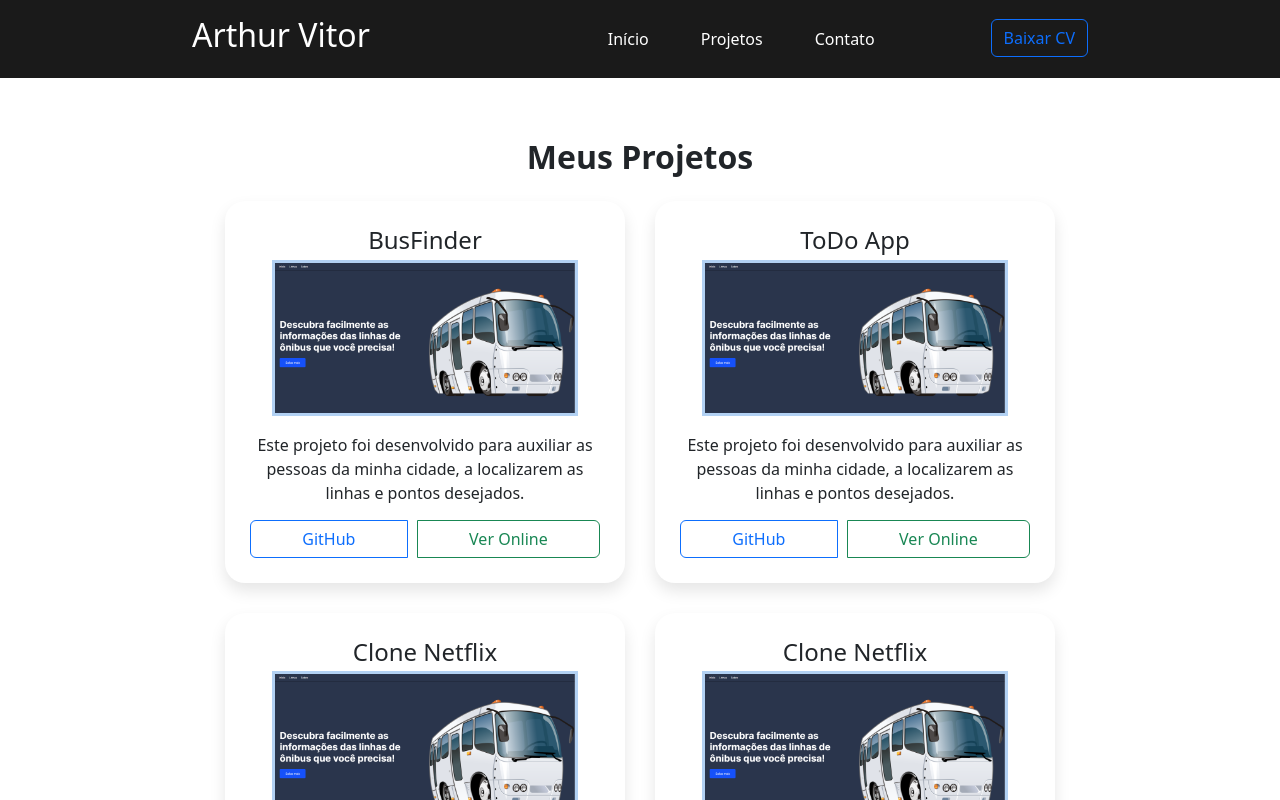
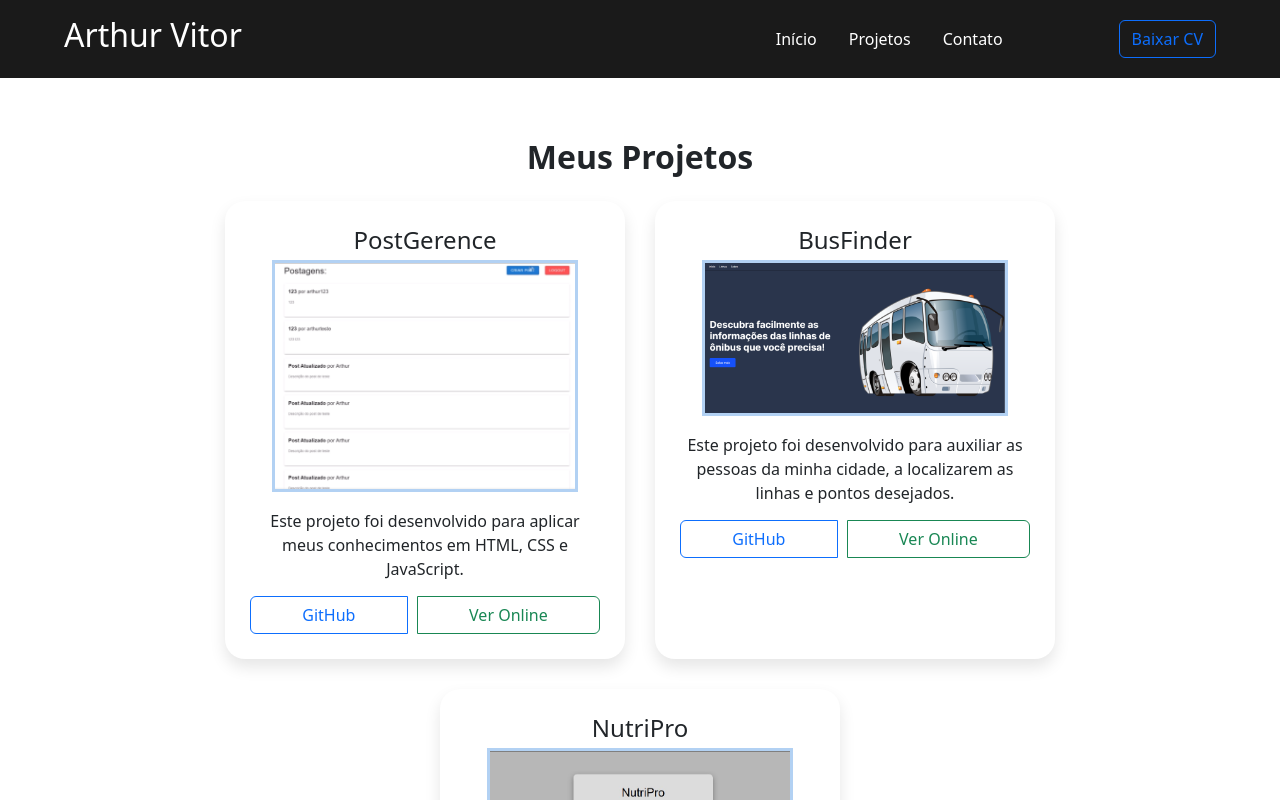
Before and after one commit to arthurvitorads/newPortifolio, a Vue app: page /sobre in a window 1280 px wide. Shown: the top 800 px of the page. Built offline with nearby package versions, Linux system fonts and the light colour scheme.

Commit message:
build do projeto

```diff
--- a/src/components/navComponent.vue
+++ b/src/components/navComponent.vue
@@ -2,9 +2,12 @@
     <section class="navegacao-container p-3">
         <div class="navegacao">
             <h2>Arthur Vitor</h2>
-            <div class="list">
+            <button class="menu-btn d-md-none" @click="toggleMenu">
+                ☰
+            </button>
+            <div class="list" :class="{ 'ativo': showMenu }">
                 <nav class="navegacao-lista nav">
-                    <ul class="nav justify-content-center">
+                    <ul class="nav justify-content-center flex-column flex-md-row text-center">
                         <li class="nav-item">
                             <router-link to="/" class="nav-link active">Início</router-link>
                         </li>
@@ -16,29 +19,29 @@
                         </li>
                     </ul>
                 </nav>
-                <div class="download-cv">
+
+                <div class="download-cv text-center text-md-start">
                     <a href="/CURRICULO.pdf" download class="btn btn-outline-primary">Baixar CV</a>
-
                 </div>
             </div>
         </div>
     </section>
 </template>
 
-<script lang="ts">
-import { defineComponent } from 'vue';
+<script lang="ts" setup>
+import { ref } from 'vue'
 
+const showMenu = ref(false)
 
-export default defineComponent({
-    name: 'navComponent'
-})
+function toggleMenu() {
+  showMenu.value = !showMenu.value
+}
 
 </script>
 
 <style scoped>
 .navegacao-container {
   background-color: #1a1a1a;
-
 }
 
 .navegacao {
@@ -46,24 +49,72 @@ export default defineComponent({
   justify-content: space-between;
   align-items: center;
   margin: auto;
-    width: 70vw;
+  width: 90vw;
+  max-width: 1200px;
+  z-index: 10;
 }
 
+/* Nome */
 .navegacao h2 {
   color: white;
 }
 
-.list {
-    display: flex;
-    gap: 100px;
-
+.menu-btn {
+  background: none;
+  color: white;
+  border: none;
+  font-size: 2rem;
+  cursor: pointer;
+  display: block;
+  z-index: 1001;
 }
 
-.navegacao-lista ul {
-    gap: 20px;
+@media (min-width: 768px) {
+  .menu-btn {
+    display: none;
+  }
+}
+
+.list {
+  display: none;
+}
+
+@media (min-width: 768px) {
+  .list {
+    display: flex !important;
+    flex-direction: row;
+    align-items: center;
+    gap: 100px;
+  }
+
+  .list.ativo {
+    position: static;
+    background: none;
+    height: auto;
+    width: auto;
+    display: flex;
+    flex-direction: row;
+  }
+}
+
+.list.ativo {
+  position: fixed;
+  top: 0;
+  left: 0;
+  height: 100vh;
+  width: 100vw;
+  background-color: rgba(10, 10, 10, 0.95);
+  z-index: 1000;
+  display: flex;
+  justify-content: center;
+  align-items: center;
+  flex-direction: column;
+  gap: 30px;
+  transition: all 0.3s ease-in-out;
 }
 
 .nav-link {
   color: white;
 }
+
 </style>
--- a/src/utils/cardsComponents.vue
+++ b/src/utils/cardsComponents.vue
@@ -19,7 +19,7 @@ defineProps<{
     github: string
     imagem?: string
     sobre?: string
-    web: string
+    web?: string
 }>()
 </script>
 
--- a/src/views/pages/inicioPage.vue
+++ b/src/views/pages/inicioPage.vue
@@ -63,4 +63,11 @@ const icones = {
     padding: 10px 30px 10px 30px;
     margin-top: 50px;
 }
+
+@media (max-width: 768px) {
+.container{
+    display: block;
+}
+}
+
 </style>
--- a/src/views/pages/sobrePage.vue
+++ b/src/views/pages/sobrePage.vue
@@ -16,6 +16,13 @@ import ProjectCard from '@/utils/cardsComponents.vue'
 
 const projetos = [
     {
+        nome: 'PostGerence',
+        github: 'https://github.com/arthurvitorads/postGerence',
+        img: '/preview3.png',
+        sobre: 'Este projeto foi desenvolvido para aplicar meus conhecimentos em HTML, CSS e JavaScript.',
+        web: '',
+    },
+    {
         nome: 'BusFinder',
         github: 'https://github.com/arthurvitorads/linhaDeOnibus',
         img: '/preview.png',
@@ -23,40 +30,12 @@ const projetos = [
         web: 'https://arthurvitorads.github.io/linhaDeOnibus/',
     },
     {
-        nome: 'ToDo App',
-        github: 'https://github.com/seuusuario/todo-app',
-        img: '/preview.png',
-        sobre: 'Este projeto foi desenvolvido para auxiliar as pessoas da minha cidade, a localizarem as linhas e pontos desejados.',
-        web: 'https://todoapp.vercel.app',
-    },
-    {
-        nome: 'Clone Netflix',
-        github: 'https://github.com/seuusuario/netflix-clone',
-        img: '/preview.png',
-        sobre: 'Este projeto foi desenvolvido para auxiliar as pessoas da minha cidade, a localizarem as linhas e pontos desejados.',
-        web: 'https://netflixclone.app',
-    },
-    {
-        nome: 'Clone Netflix',
-        github: 'https://github.com/seuusuario/netflix-clone',
-        img: '/preview.png',
-        sobre: 'Este projeto foi desenvolvido para auxiliar as pessoas da minha cidade, a localizarem as linhas e pontos desejados.',
-        web: 'https://netflixclone.app',
-    },
-    {
-        nome: 'Clone Netflix',
-        github: 'https://github.com/seuusuario/netflix-clone',
-        img: '/preview.png',
-        sobre: 'Este projeto foi desenvolvido para auxiliar as pessoas da minha cidade, a localizarem as linhas e pontos desejados.',
-        web: 'https://netflixclone.app',
-    },
-    {
-        nome: 'Clone Netflix',
-        github: 'https://github.com/seuusuario/netflix-clone',
-        img: '/preview.png',
-        sobre: 'Este projeto foi desenvolvido para auxiliar as pessoas da minha cidade, a localizarem as linhas e pontos desejados.',
-        web: 'https://netflixclone.app',
-    },
+        nome: 'NutriPro',
+        github: 'https://github.com/arthurvitorads/NutriPro',
+        img: '/preview2.png',
+        sobre: 'Este projeto foi desenvolvido para aplicar meus conhecimentos em HTML, CSS e JavaScript.',
+        web: 'https://arthurvitorads.github.io/NutriPro/',
+    }
 ]
 </script>
 
```
Also changed, not shown: public/preview2.png (added), public/preview3.png (added). Lines whose indentation alone changed are shown as unchanged.
